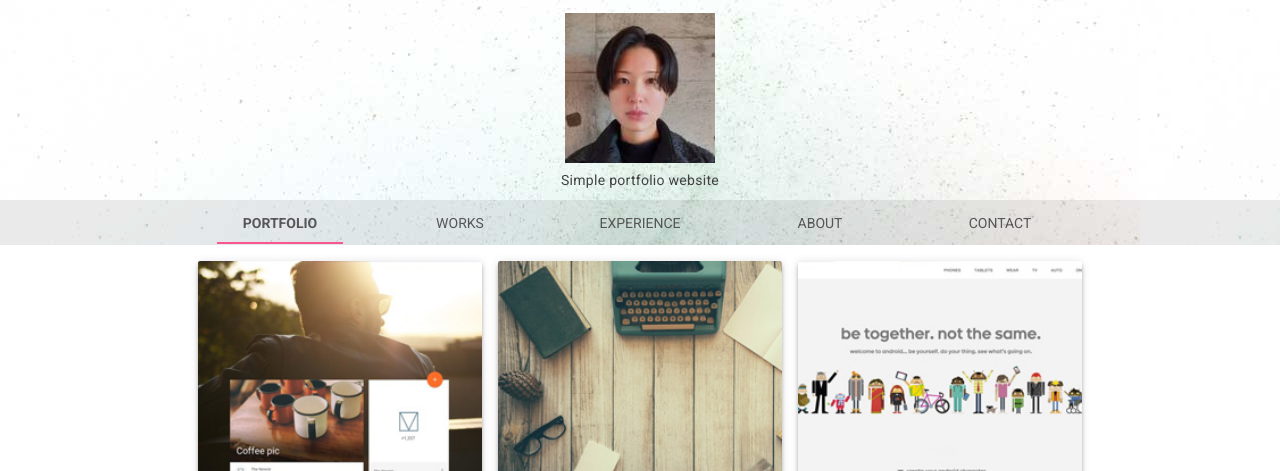
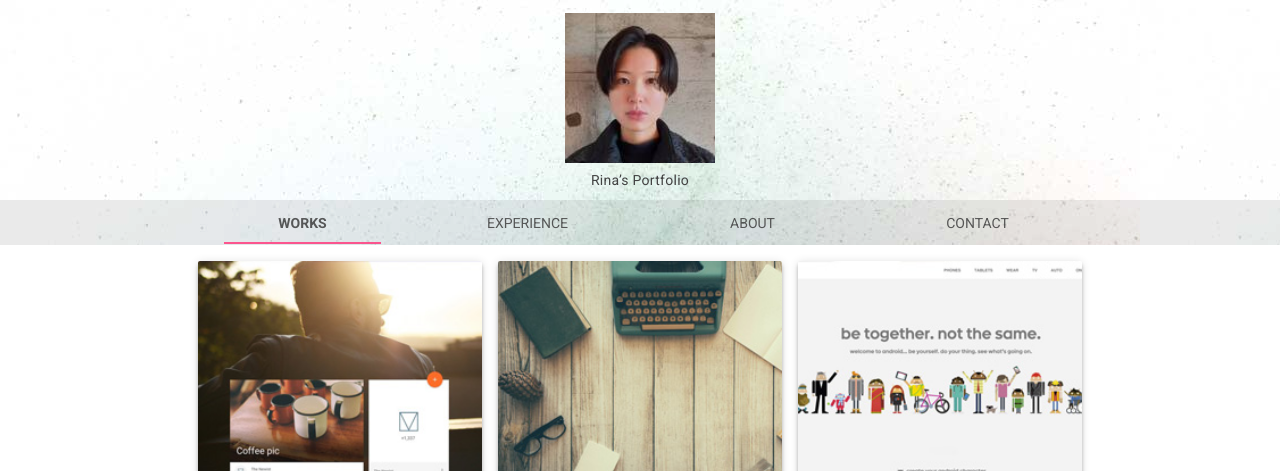
Before and after one commit to Rina080808/portfolio, a plain HTML site: page index.html in a window 1280 px wide. Shown: the top 471 px of the page. Drawn offline with nearby package versions, Linux system fonts and the light colour scheme.

Commit message:
Fix index

```diff
--- a/index.html
+++ b/index.html
@@ -37,13 +37,12 @@
             <div class="mdl-layout__header-row portfolio-logo-row">
                 <span class="mdl-layout__title">
                     <div class="portfolio-logo"></div>
-                    <span class="mdl-layout__title">Simple portfolio website</span>
+                    <span class="mdl-layout__title">Rina’s Portfolio</span>
                 </span>
             </div>
             <div class="mdl-layout__header-row portfolio-navigation-row mdl-layout--large-screen-only">
                 <nav class="mdl-navigation mdl-typography--body-1-force-preferred-font">
-                    <a class="mdl-navigation__link is-active" href="index.html">Portfolio</a>
-                    <a class="mdl-navigation__link" href="works.html">Works</a>
+                    <a class="mdl-navigation__link is-active" href="index.html">Works</a>
                     <a class="mdl-navigation__link" href="experience.html">Experience</a>
                     <a class="mdl-navigation__link" href="about.html">About</a>
                     <a class="mdl-navigation__link" href="contact.html">Contact</a>
@@ -52,8 +51,7 @@
         </header>
         <div class="mdl-layout__drawer mdl-layout--small-screen-only">
             <nav class="mdl-navigation mdl-typography--body-1-force-preferred-font">
-                <a class="mdl-navigation__link is-active" href="index.html">Portfolio</a>
-                <a class="mdl-navigation__link" href="works.html">Works</a>
+                <a class="mdl-navigation__link is-active" href="index.html">Works</a>
                 <a class="mdl-navigation__link" href="experience.html">Experience</a>
                 <a class="mdl-navigation__link" href="about.html">About</a>
                 <a class="mdl-navigation__link" href="contact.html">Contact</a>
@@ -190,7 +188,7 @@
             </div>
             <footer class="mdl-mini-footer">
                 <div class="mdl-mini-footer__left-section">
-                    <div class="mdl-logo">Simple portfolio website</div>
+                    <div class="mdl-logo">Rina’s Portfolio</div>
                 </div>
                 <div class="mdl-mini-footer__right-section">
                     <ul class="mdl-mini-footer__link-list">
```
